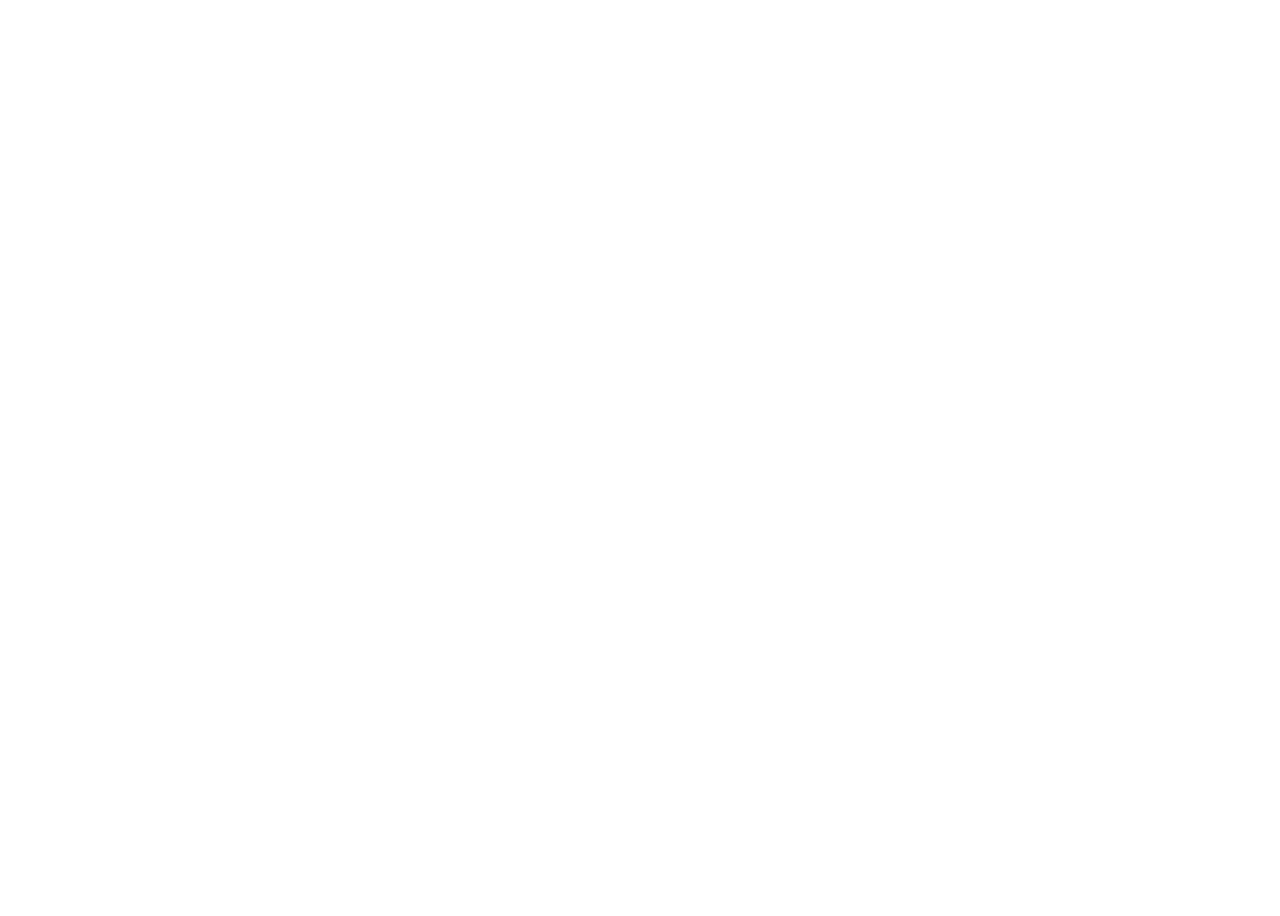
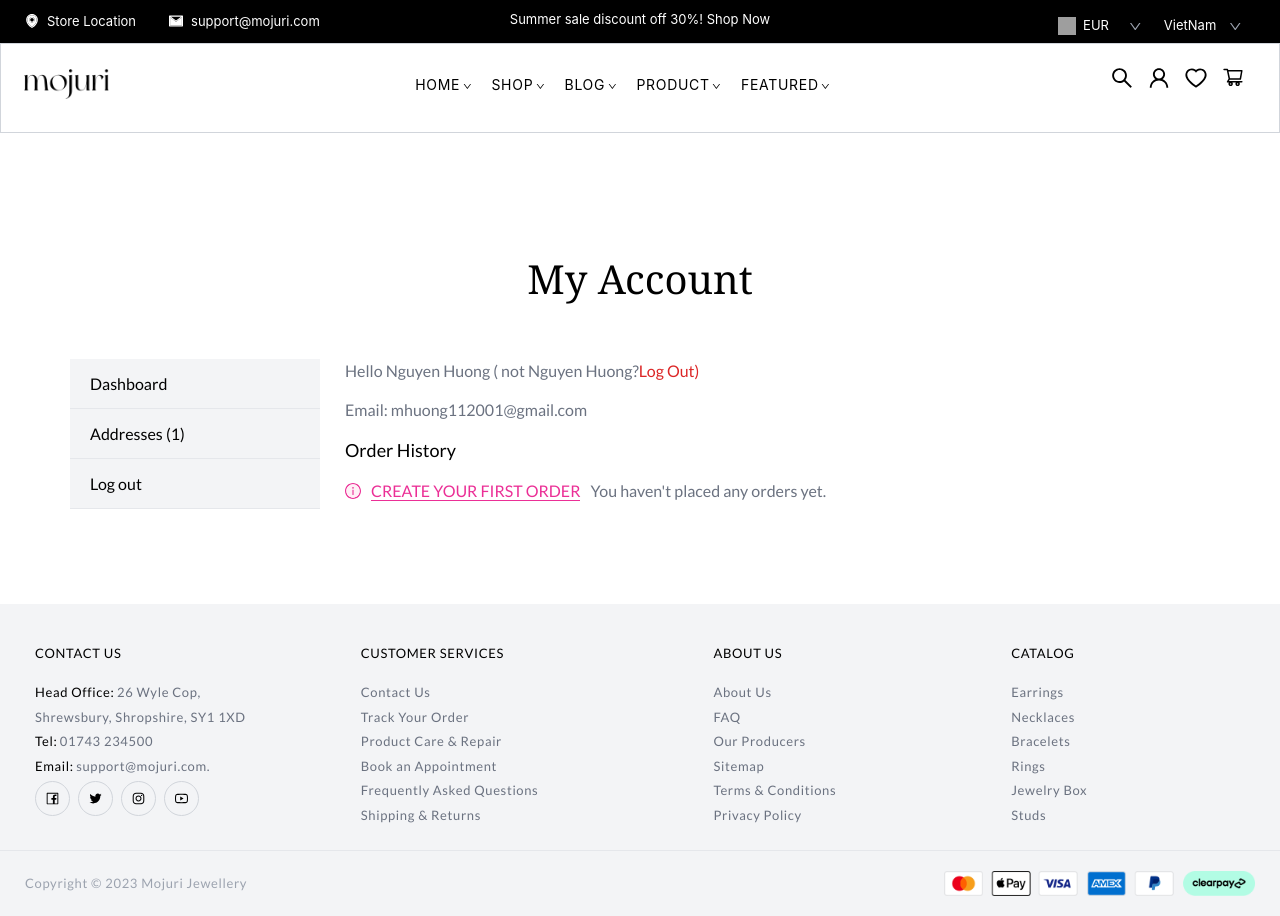
Before and after one commit to maihuong112001/cosmetics-shop, a React (Create React App) app: page /account in a window 1280 px wide. Before the commit this address had no page. Before the commit the page ends 800 px from the top, so only its background shows below. Built offline with nearby package versions, Linux system fonts and the light colour scheme; grey boxes are pictures that could not be loaded.

Commit message:
(feat): ui page my account

```diff
--- a/package.json
+++ b/package.json
@@ -5,10 +5,12 @@
   "dependencies": {
     "@ant-design/icons": "^5.0.1",
     "@headlessui/react": "^1.7.13",
+    "@reduxjs/toolkit": "^1.9.3",
     "@testing-library/jest-dom": "^5.16.5",
     "@testing-library/react": "^13.4.0",
     "@testing-library/user-event": "^13.5.0",
     "antd": "^5.3.3",
+    "axios": "^1.3.5",
     "classnames": "^2.3.2",
     "normalize.css": "^8.0.1",
     "react": "^18.2.0",
@@ -16,6 +18,7 @@
     "react-router-dom": "^6.10.0",
     "react-scripts": "5.0.1",
     "react-slick": "^0.29.0",
+    "redux-thunk": "^2.4.2",
     "slick-carousel": "^1.8.1",
     "web-vitals": "^2.1.4"
   },
--- a/src/App.css
+++ b/src/App.css
@@ -14,3 +14,6 @@
         transform: translateY(0);
     }
 }
+body{
+    overflow-x: hidden;
+}
--- a/src/components/SignIn/index.jsx
+++ b/src/components/SignIn/index.jsx
@@ -7,8 +7,17 @@
 
 const cx = classNames.bind(styles);
 
-export default function ActionHeader() {
+export default function SignIn() {
   const [isShowSignInModal, setIsShowSignInModal] = useState(false);
+
+  const [username, setUsername] = useState("");
+  const [password, setPassword] = useState("");
+
+  const handleSubmit = (event) => {
+    event.preventDefault();
+
+    console.log(username ,":", password);
+  };
   return (
     <div className="flex lg:ml-6">
       <UserOutlined
@@ -36,23 +45,26 @@
                     </h2>
                   </div>
                   <form
+                    onSubmit={handleSubmit}
                     className="mt-8 space-y-10 mx-10"
-                    action="#"
+                    action="/account"
                     method="POST"
                   >
                     <div className="space-y-6 shadow-sm">
                       <div>
-                        <label htmlFor="email-address" className="sr-only">
+                        <label htmlFor="username" className="sr-only">
                           Email*
                         </label>
                         <input
-                          id="email-address"
-                          name="email"
+                          id="username"
+                          name="username"
                           type="email"
                           autoComplete="email"
                           required
                           className="relative text-[14px] block w-full border-0 py-4 px-3 text-gray-900 ring-1 ring-gray-300 placeholder:text-gray-400"
                           placeholder="Email*"
+                          value={username}
+                          onChange={(e) => setUsername(e.target.value)}
                         />
                       </div>
                       <div>
@@ -63,6 +75,8 @@
                           id="password"
                           name="password"
                           type="password"
+                          value={password}
+                          onChange={(e) => setPassword(e.target.value)}
                           autoComplete="current-password"
                           required
                           className="mt-4 relative text-[14px] block w-full border-0 py-4 px-3 text-gray-900 ring-1 ring-gray-300 placeholder:text-gray-400"
@@ -88,12 +102,12 @@
                       </div>
 
                       <div className="text-md">
-                        <a
-                          href="#./"
+                        <Link
+                          to="./"
                           className="font-lg font-semibold text-indigo-600 hover:text-indigo-500"
                         >
                           Forgot your password?
-                        </a>
+                        </Link>
                       </div>
                     </div>
 
--- a/src/pages/Home/index.jsx
+++ b/src/pages/Home/index.jsx
@@ -1,4 +1,4 @@
-import React, {useState} from 'react';
+import React from 'react';
 import {Col, Row } from "antd";
 import {ArrowRightOutlined} from "@ant-design/icons";
 import classNames from "classnames/bind";
--- /dev/null
+++ b/src/pages/MyAccount/index.jsx
@@ -0,0 +1,54 @@
+import { Link } from "react-router-dom";
+import { InfoCircleTwoTone } from "@ant-design/icons";
+
+export default function MyAccount() {
+  return (
+    <div className="mt-96 p-28">
+      <div className="text-center py-10">
+        <h1 className="text-[40px] font-serif">My Account</h1>
+      </div>
+      <div className="flex pt-10">
+        <div className="w-[250px]">
+          <Link
+            to={"/"}
+            className="border-b-[1px] border-gray-200 flex w-full pl-8 px-3 py-5 text-md font-semi text-black bg-gray-100 hover:text-[#cb8161]"
+          >
+            Dashboard
+          </Link>
+          <Link
+            to={"/account/addresses"}
+            className="border-b-[1px] border-gray-200 flex w-full pl-8 px-3 py-5 text-md font-semi text-black bg-gray-100 hover:text-[#cb8161]"
+          >
+            Addresses (1)
+          </Link>
+          <Link
+            to={"/"}
+            className="border-b-[1px] border-gray-200 flex w-full pl-8 px-3 py-5 text-md font-semi text-black bg-gray-100 hover:text-[#cb8161]"
+          >
+            Log out
+          </Link>
+        </div>
+        <div className="w-[60%] pl-10">
+          <p className="text-gray-500 pb-6">
+            Hello Nguyen Huong ( not Nguyen Huong?
+            <Link to="/" className="text-red-600">
+              Log Out)
+            </Link>
+          </p>
+          <p className="text-gray-500 pb-6">Email: mhuong112001@gmail.com</p>
+          <h1 className="text-[18px] pb-6">Order History</h1>
+          <div className="text-gray-500">
+            <InfoCircleTwoTone twoToneColor="#eb2f96" />
+            <Link
+              className="ml-4 mr-4 text-[#eb2f96] border-b-[1px] border-[#eb2f96]"
+              to="/"
+            >
+              CREATE YOUR FIRST ORDER
+            </Link>
+            You haven't placed any orders yet.
+          </div>
+        </div>
+      </div>
+    </div>
+  );
+}
--- a/src/pages/Product/index.jsx
+++ b/src/pages/Product/index.jsx
@@ -1,4 +1,4 @@
-import { productService } from "@/services/product.service";
+
 
 function Product() {
   return(
@@ -9,7 +9,3 @@
 }
 
 export default Product;
-
-// function getAll() {
-//   const data = productService.getAllProduct();
-// }
--- a/src/pages/Search/index.jsx
+++ /dev/null
@@ -1,5 +0,0 @@
-function Search() {
-  return <h2>Search page</h2>;
-}
-
-export default Search;
--- a/src/pages/Upload/index.jsx
+++ /dev/null
@@ -1,5 +0,0 @@
-function Upload() {
-    return <h2>Upload page</h2>;
-}
-
-export default Upload;
```
Also changed, not shown: src/routers/index.js (+2 -6 lines), 1 other file (tests, documents, lock files or other folders).
